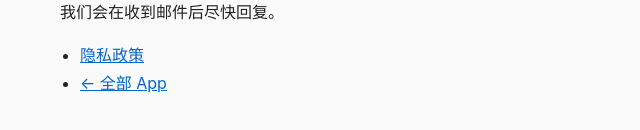
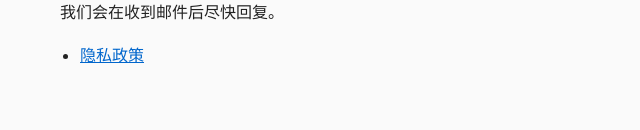
Before and after one commit to castchen/app-policies, a plain HTML site: page chuwuxiaojingling/support.html in a window 1280 px wide. Shown: the part 192-322 px from the top of the page, without its empty margins (260-900 px from the left). Drawn offline with Linux system fonts and the light colour scheme.

Commit message:
chore: 技术支持页去掉全部 App 链接

```diff
--- a/chuwuxiaojingling/support.html
+++ b/chuwuxiaojingling/support.html
@@ -32,7 +32,6 @@
   <p>我们会在收到邮件后尽快回复。</p>
   <ul>
     <li><a href="privacy.html">隐私政策</a></li>
-    <li><a href="../index.html">← 全部 App</a></li>
   </ul>
 </body>
 </html>
```
